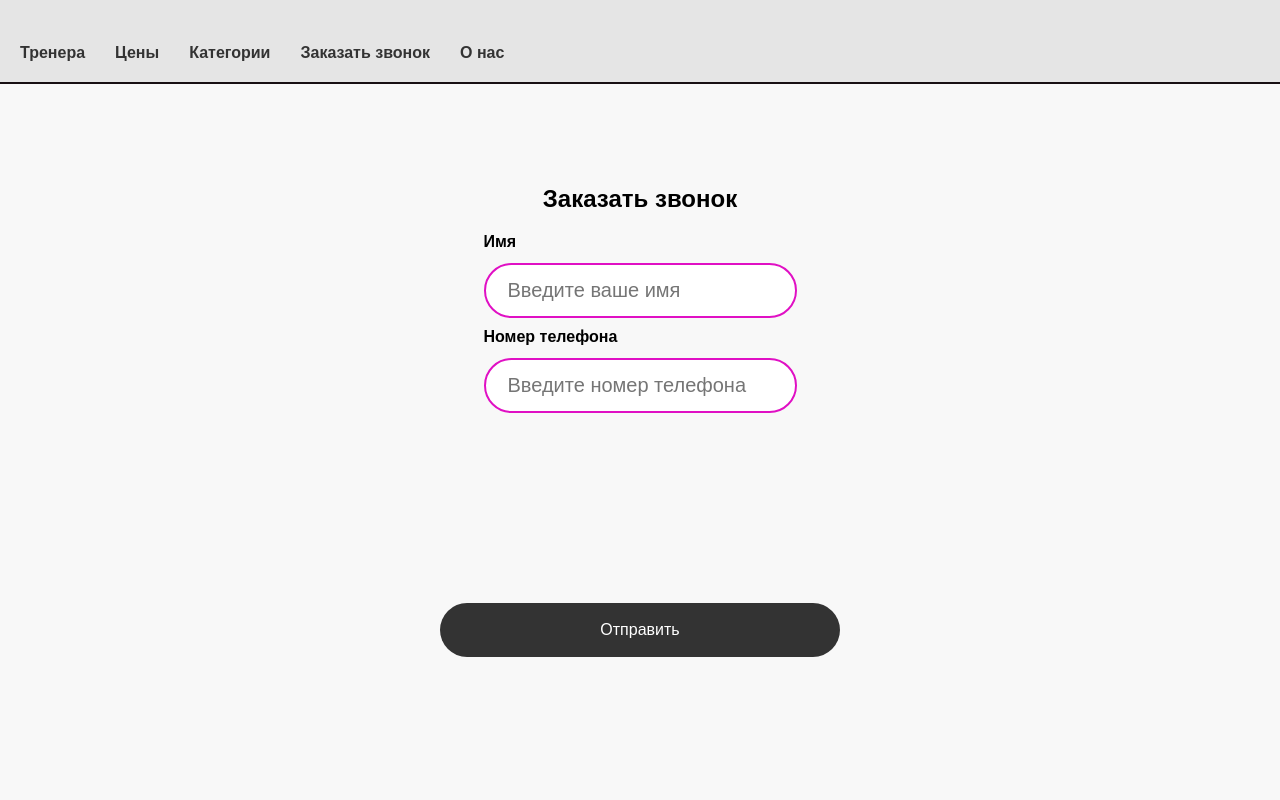
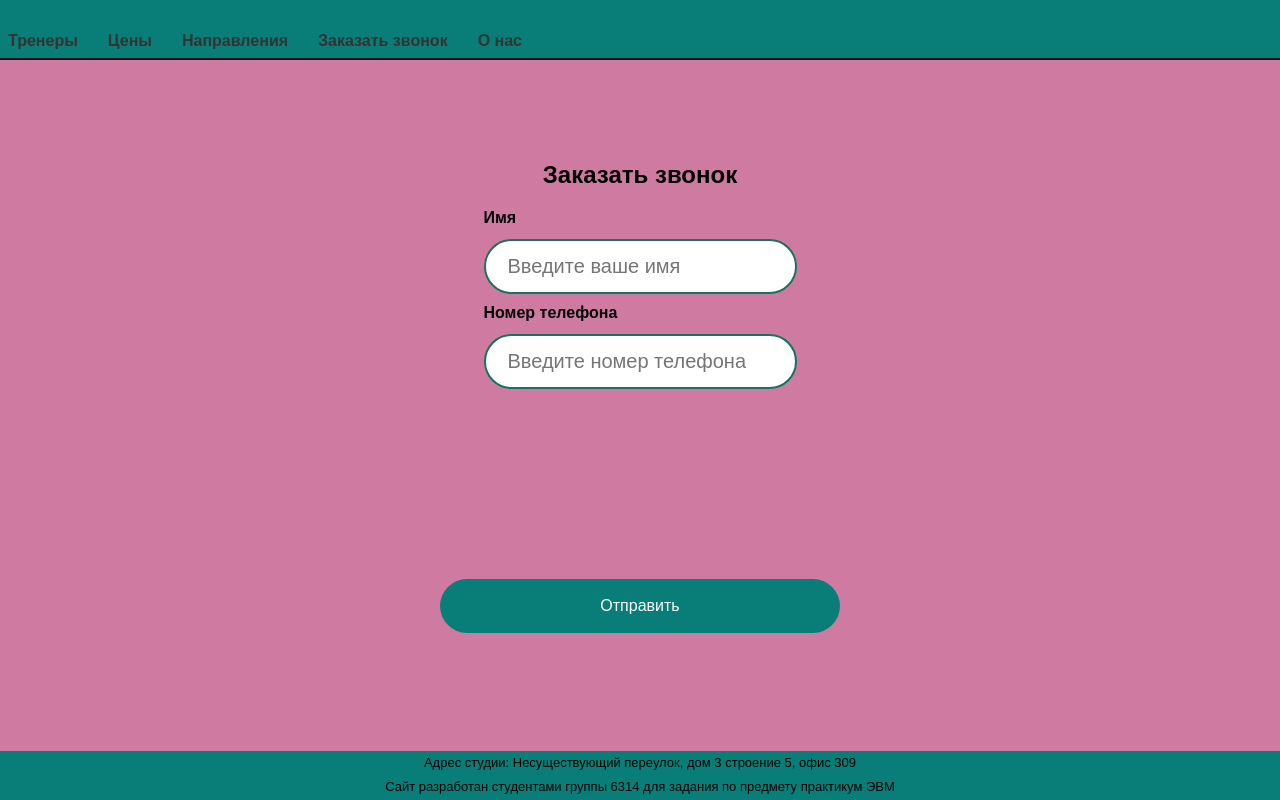
Before and after one commit to algorithm-ssau/SportCenter, a React (Create React App) app in the folder my-app/: page /home in a window 1280 px wide. Built offline with nearby package versions, Linux system fonts and the light colour scheme; no server answers.

Commit message:
доработки сайта

```diff
--- a/my-app/src/App.js
+++ b/my-app/src/App.js
@@ -55,14 +55,19 @@ function App() {
         <Navbar.Toggle aria-controls="basic-navbar-nav" className="navbar-toggle" />
         <Navbar.Collapse id="basic-navbar-nav">
           <Nav className="mr-auto">
-            <Nav.Link as={Link} to="/trainers" className="nav-link">Тренера</Nav.Link>
+            <Nav.Link as={Link} to="/trainers" className="nav-link">Тренеры</Nav.Link>
             <Nav.Link href="/prices" className="nav-link">Цены</Nav.Link>
-            <Nav.Link href="/categ" className="nav-link">Категории</Nav.Link>
+            <Nav.Link href="/categ" className="nav-link">Направления</Nav.Link>
             <Nav.Link href="/home" className="nav-link">Заказать звонок</Nav.Link>
             <Nav.Link href="/me" className="nav-link">О нас</Nav.Link>
           </Nav>
         </Navbar.Collapse>
       </Navbar>
+
+      <Navbar className="footer" bg="dark" variant="dark" fixed="bottom">
+      <Navbar.Text style={{ display: 'block' }}>Адрес студии: Несуществующий переулок, дом 3 строение 5, офис 309</Navbar.Text>
+      <Navbar.Text style={{ display: 'block' }}>Сайт разработан студентами группы 6314 для задания по предмету практикум ЭВМ</Navbar.Text>
+</Navbar>
 
 
         <Routes>
--- a/my-app/src/Style.css
+++ b/my-app/src/Style.css
@@ -1,7 +1,8 @@
 .custom-navbar {
-    background-color: #e5e5e5;
-    padding: 20px;
+  background-color: #097e78;
+  padding: 8px;
   border-bottom: 2px solid #180f13;
+  margin: top 30px;
 }
 
 .navbar-brand {
@@ -40,7 +41,7 @@
 
 .form-control {
 
-    border: 2px solid hsl(308, 87%, 47%);
+  border: 2px solid hsl(164, 70%, 27%);
   border-radius: 40px;
   padding: 14px 22px;
   font-size: 20px;
@@ -49,7 +50,7 @@
 
 .btn-primary {
 
-    background-color: #333;
+  background-color: #097e78;
 
   color: #ffffff;
   padding: 18px 16px;
@@ -67,6 +68,17 @@
   margin-top: 85px;
 }
 .btn-primary:hover {
-    background-color: #e96dc6;
+  background-color: #003124;
   border-color: #333;
 }
+.footer {
+  color: rgb(0, 0, 0);
+  background-color: #097e78;
+  position: fixed;
+  bottom: 0;
+  width: 100%;
+  font-size: 13px;
+  text-align: center;
+  line-height: 1.9;
+
+}
--- a/my-app/src/styles.css
+++ b/my-app/src/styles.css
@@ -1,6 +1,6 @@
 body {
   font-family: Arial, sans-serif;
-    background-color: #f8f8f8;
+  background-color: #cf7ba1;
   margin: 0;
   padding: 0;
 }
@@ -28,7 +28,7 @@ body {
   padding: 10px;
   margin-bottom: 10px;
   border-radius: 5px;
-    border: 1px solid #ccc;
+  border: 1px solid #022e24;
 }
 
 button {
```
Lines whose indentation alone changed are shown as unchanged.
